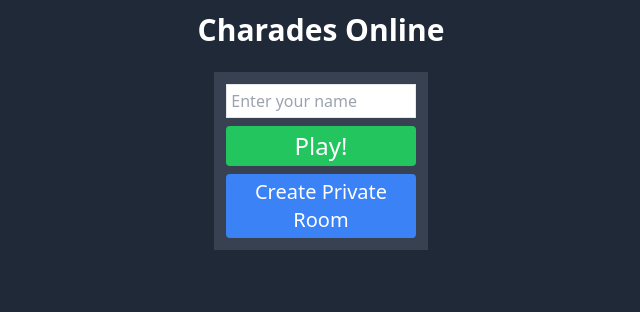
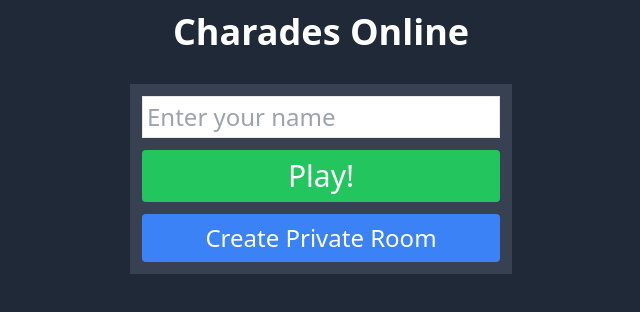
Before and after one commit to AGH-Narzedzia-Informatyczne-2023-2024/charades-online, a React (Vite) app: page / in a window 1280 px wide. Shown: the top 312 px of the page, without its empty margins (319-959 px from the left). Built offline with nearby package versions, Linux system fonts and the light colour scheme.

Commit message:
Make small visual adjustments

```diff
--- a/src/components/EnterRoomPage.tsx
+++ b/src/components/EnterRoomPage.tsx
@@ -8,20 +8,20 @@ function EnterRoomPage({changeStage}: EnterRoomPageInterface) {
     const [username, setUsername] = useState('')
 
     return (
-        <div className="flex flex-col items-center gap-3 bg-gray-800 h-screen">
-            <h1 className="text-3xl font-bold text-white py-3">
+        <div className="flex flex-col items-center gap-5 bg-gray-800 h-screen">
+            <h1 className="text-4xl font-bold text-white py-3">
 			    Charades Online
 		    </h1>
-            <div className="flex flex-col w-2/12 gap-2 bg-gray-700 p-3">
+            <div className="flex flex-col gap-3 bg-gray-700 p-3">
                 <input
-                    className="border outline-none p-1"
+                    className="border outline-none p-1 text-2xl"
                     type="text"
                     placeholder="Enter your name"
                     value={username}
                     onChange={(event) => setUsername(event.target.value)}
                 />
-                <button className="bg-green-500 hover:bg-green-600 text-white px-2 py-1 rounded text-2xl" onClick={()=>changeStage(1)}>Play!</button>
-                <button className="bg-blue-500 hover:bg-blue-600 text-white px-2 py-1 rounded text-xl">Create Private Room</button>
+                <button className="bg-green-500 hover:bg-green-600 text-white px-2 py-2 rounded text-3xl" onClick={()=>changeStage(1)}>Play!</button>
+                <button className="bg-blue-500 hover:bg-blue-600 text-white px-5 py-2 rounded text-2xl">Create Private Room</button>
             </div>
         </div>
     )
```
